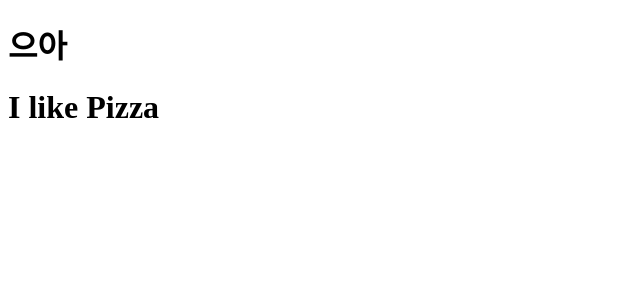
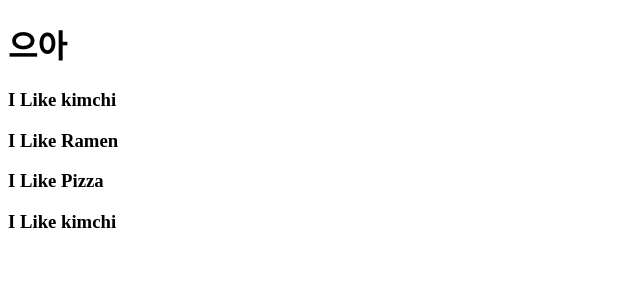
Before and after one commit to ParkKiyoung/Movie_app, a React (Create React App) app: page / in a window 1280 px wide. Shown: the top 300 px of the page, without its empty margins (0-640 px from the left). Built offline with nearby package versions, Linux system fonts and the light colour scheme.

Commit message:
props 공부했음

```diff
--- a/src/App.js
+++ b/src/App.js
@@ -1,14 +1,22 @@
 import React from 'react';
 
-function Potato(){
+function Movie(){
+  //새로운 컴포넌트 생성.. 각 컴포넌트는 대문자로 시작하여야 한다.
   return <h1> I like Pizza </h1>;
+}
+function Food({fav}){
+  return <h3> I Like {fav} </h3>;
 }
 
 function App() {
   return  (
       <div>
         <h1>으아</h1>
-        <Potato/>
+        <Food fav='kimchi'/>
+        <Food fav='Ramen'/>
+        <Food fav='Pizza'/>
+        <Food fav='kimchi'/>
+        {/* props에 있는 데이터는 문자열인 경우를 제외하면 중괄호로 감싸야함 */}
       </div>
     );
 }
```
Also changed, not shown: 1 other file (tests, documents, lock files or other folders).
